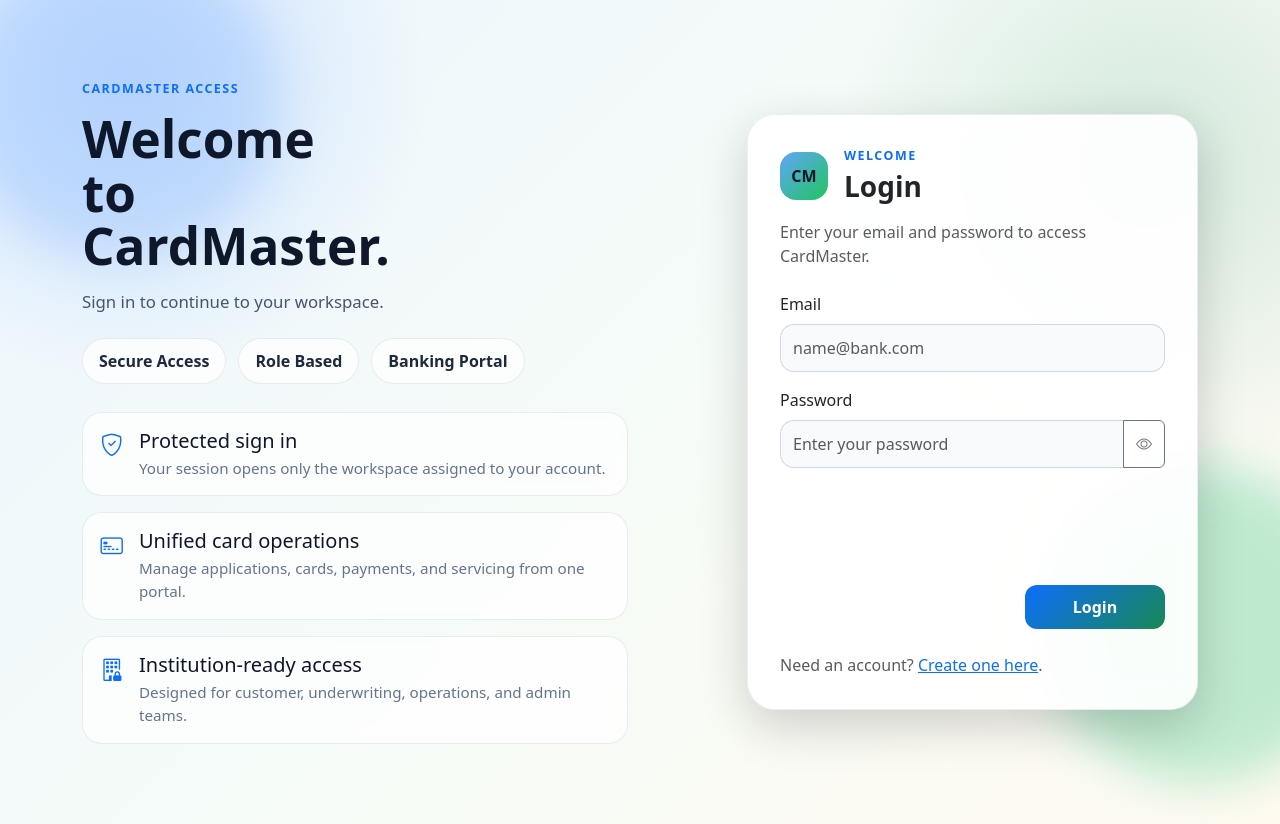
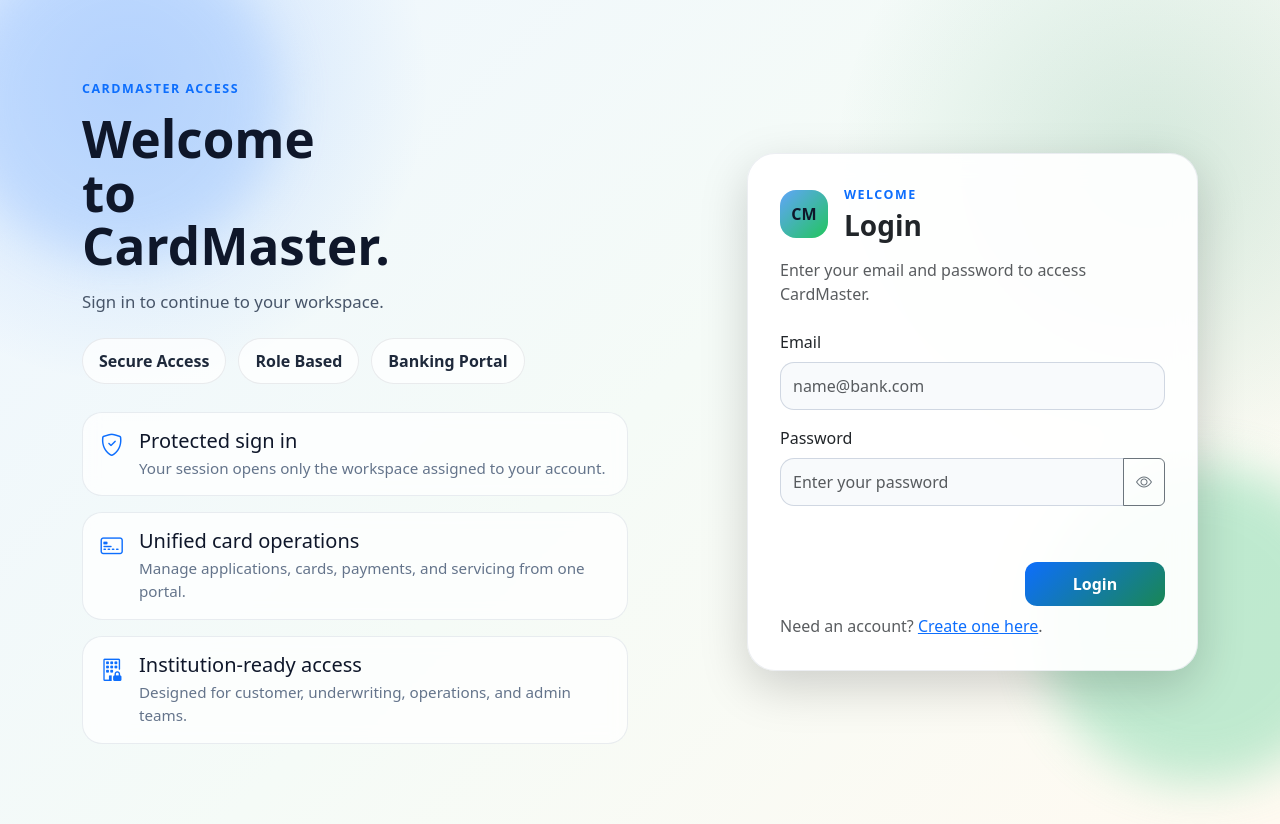
Before and after one commit to Bharsha28/CMProjectDemo, a React (Vite) app in the folder frontend/: page /login in a window 1280 px wide. Built offline with nearby package versions, Linux system fonts and the light colour scheme.

Commit message:
style: tightened vertical spacing between button and password field

```diff
--- a/frontend/src/pages/auth/LoginPage.jsx
+++ b/frontend/src/pages/auth/LoginPage.jsx
@@ -171,7 +171,7 @@ function LoginPage() {
                 </div>
               </form>
 
-              <p className="mt-4 mb-0 text-muted">
+              <p className="mt-2 mb-0 text-muted">
                 Need an account? <Link to="/register">Create one here</Link>.
               </p>
             </div>
--- a/frontend/src/pages/auth/RegisterPage.jsx
+++ b/frontend/src/pages/auth/RegisterPage.jsx
@@ -204,7 +204,7 @@ function RegisterPage() {
                 </div>
               </form>
 
-              <p className="mt-4 mb-0 text-muted">
+              <p className="mt-1 mb-0 text-muted">
                 Already have an account? <Link to="/login">Go to login</Link>.
               </p>
             </div>
--- a/frontend/src/styles.css
+++ b/frontend/src/styles.css
@@ -193,11 +193,11 @@ body {
 }
 
 .auth-status-container {
-  min-height: 85px; /* Slightly larger to be safe */
+  min-height: 40px; /* Further reduced to tighten the layout */
   display: flex;
   flex-direction: column;
   justify-content: start;
-  margin-top: 1rem;
+  margin-top: 0;
 }
 
 /* Ensure the alert doesn't add extra margin that pushes layout */
```
